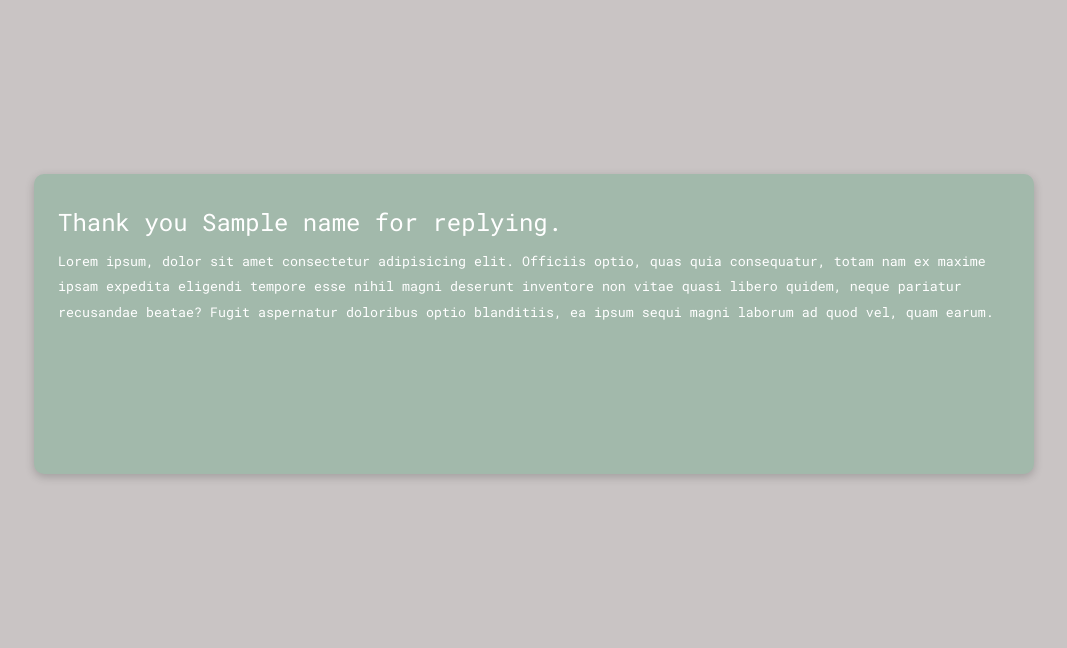
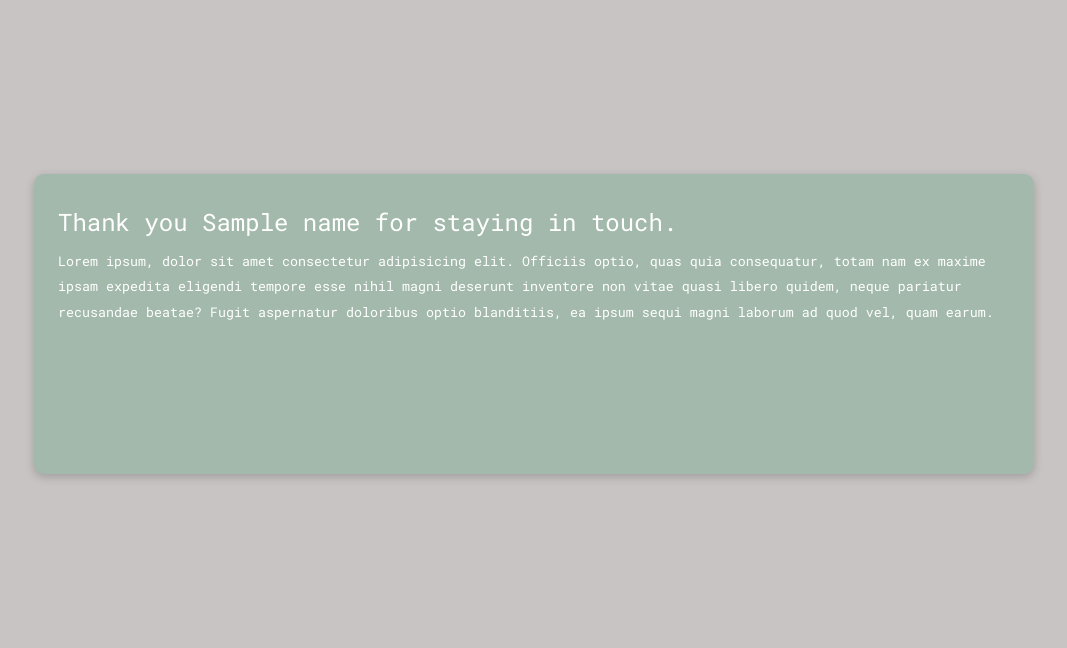
Before and after one commit to mjaroszewski1979/project_01, a Flask app: template templates/success.html in a window 1280 px wide. Shown: the part 71-719 px from the top of the page, without its empty margins (96-1163 px from the left). Run offline with Flask 2, Linux system fonts and the light colour scheme; the template is opened without the code that fills it: most values are stand-ins (such as "Sample title", 1, 10 or a date in 2020); some web fonts are replaced.

Commit message:
Update success.html

```diff
--- a/templates/success.html
+++ b/templates/success.html
@@ -4,7 +4,7 @@
 <section class="success-head bg-light py-3">
     <div class="container grid">
         <div class="card p-2">
-            <h1>Thank you {{ name }} for replying.</h1>
+            <h1>Thank you {{ name }} for staying in touch.</h1>
             <small>
                 Lorem ipsum, dolor sit amet consectetur adipisicing elit. Officiis optio, quas quia consequatur, totam nam ex maxime ipsam expedita eligendi tempore esse nihil magni deserunt inventore non vitae quasi libero quidem, neque pariatur recusandae beatae? Fugit aspernatur doloribus optio blanditiis, ea ipsum sequi magni laborum ad quod vel, quam earum.
             </small>
```
